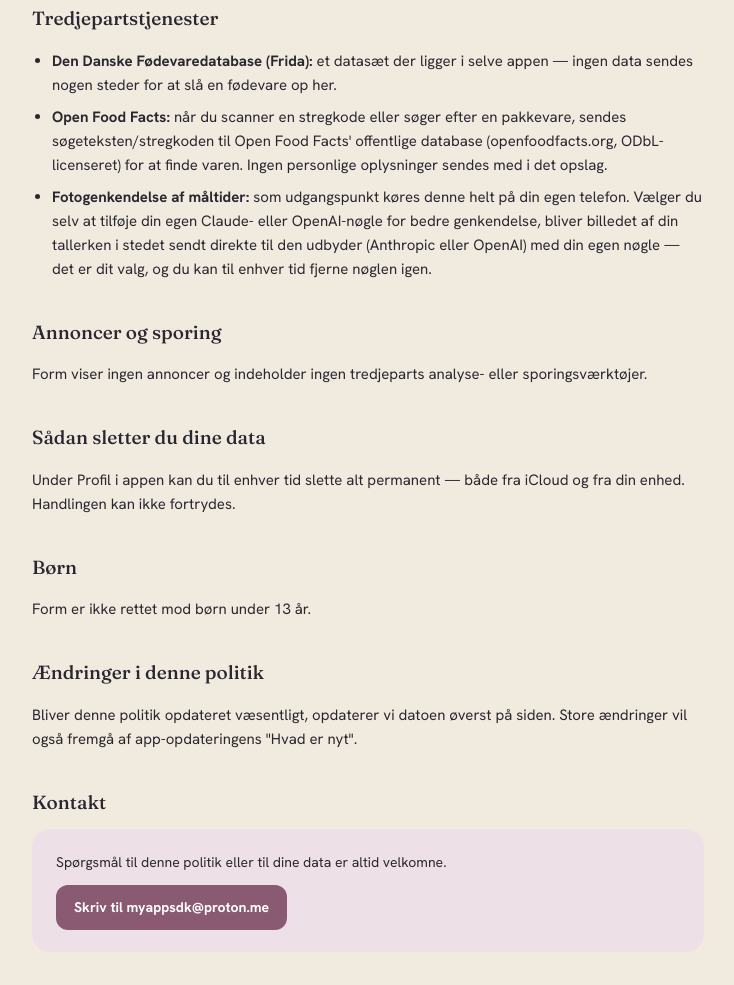
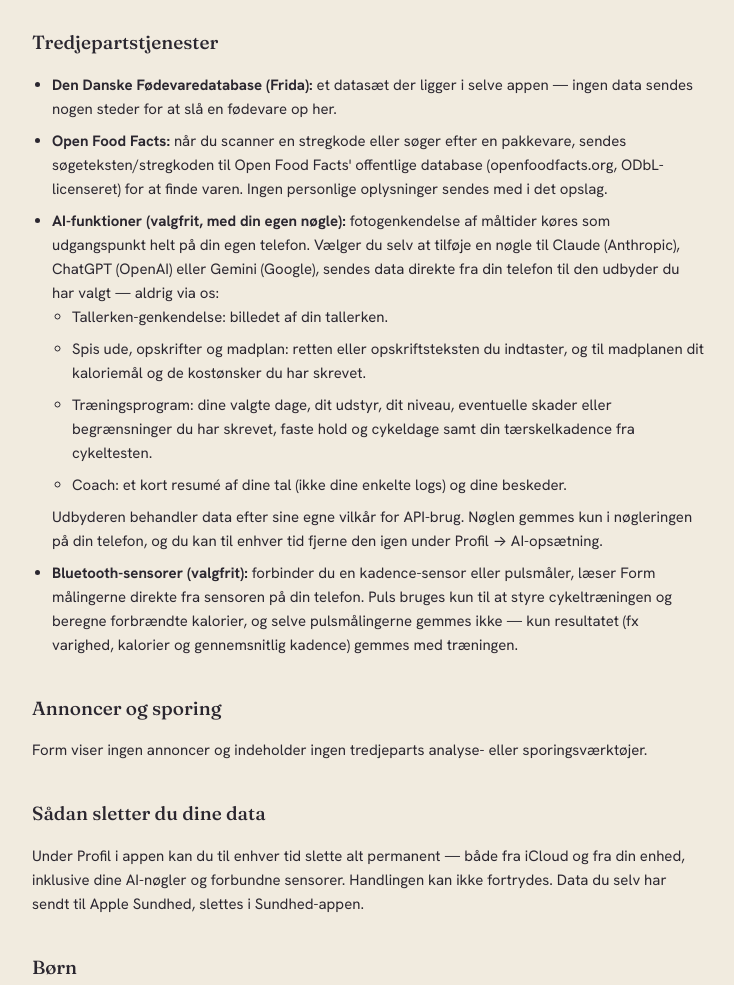
Before and after one commit to mtangedkapps/form, a plain HTML site: page privacy.html in a window 1280 px wide. Shown: the part 947-1932 px from the top of the page, without its empty margins (272-1006 px from the left). Drawn offline with Linux system fonts and the light colour scheme.

Commit message:
Revise privacy policy with new AI features and updates
Updated the last modified date and added details about AI features and data deletion.

```diff
--- a/privacy.html
+++ b/privacy.html
@@ -149,7 +149,7 @@
         <p>Kost-, vægt- og kropsapp · form frem for tal</p>
       </div>
     </header>
-    <p class="updated">Sidst opdateret: 12. august 2026</p>
+    <p class="updated">Sidst opdateret: 11. oktober 2026</p>
 
     <div class="summary">
       <p>
@@ -162,8 +162,9 @@
 
     <h2>Hvilke data behandler Form</h2>
     <p>Form gemmer det, du selv indtaster: mål og målepunkter, mad- og væskelog,
-       skabeloner og ugeplaner, træningsprogrammer og -historik, og indstillinger
-       som mål-type og målefrekvens. Ingen af disse data kræver en konto hos os —
+       skabeloner og ugeplaner, træningsprogrammer og -historik, cykelture, dine
+       træningssteder og dit udstyr, hvilepuls og resultatet af cykeltesten, og
+       indstillinger som mål-type og målefrekvens. Ingen af disse data kræver en konto hos os —
        Form opretter aldrig en brugerprofil på en server, vi ejer.</p>
 
     <h2>Hvor gemmes dine data</h2>
@@ -196,11 +197,27 @@
         efter en pakkevare, sendes søgeteksten/stregkoden til Open Food Facts'
         offentlige database (openfoodfacts.org, ODbL-licenseret) for at finde varen.
         Ingen personlige oplysninger sendes med i det opslag.</li>
-      <li><strong>Fotogenkendelse af måltider:</strong> som udgangspunkt køres denne
-        helt på din egen telefon. Vælger du selv at tilføje din egen Claude- eller
-        OpenAI-nøgle for bedre genkendelse, bliver billedet af din tallerken i
-        stedet sendt direkte til den udbyder (Anthropic eller OpenAI) med din egen
-        nøgle — det er dit valg, og du kan til enhver tid fjerne nøglen igen.</li>
+      <li><strong>AI-funktioner (valgfrit, med din egen nøgle):</strong> fotogenkendelse
+        af måltider køres som udgangspunkt helt på din egen telefon. Vælger du selv at
+        tilføje en nøgle til Claude (Anthropic), ChatGPT (OpenAI) eller Gemini (Google),
+        sendes data direkte fra din telefon til den udbyder du har valgt — aldrig via os:
+        <ul>
+          <li>Tallerken-genkendelse: billedet af din tallerken.</li>
+          <li>Spis ude, opskrifter og madplan: retten eller opskriftsteksten du indtaster,
+            og til madplanen dit kaloriemål og de kostønsker du har skrevet.</li>
+          <li>Træningsprogram: dine valgte dage, dit udstyr, dit niveau, eventuelle skader
+            eller begrænsninger du har skrevet, faste hold og cykeldage samt din
+            tærskelkadence fra cykeltesten.</li>
+          <li>Coach: et kort resumé af dine tal (ikke dine enkelte logs) og dine beskeder.</li>
+        </ul>
+        Udbyderen behandler data efter sine egne vilkår for API-brug. Nøglen gemmes kun i
+        nøgleringen på din telefon, og du kan til enhver tid fjerne den igen under
+        Profil → AI-opsætning.</li>
+      <li><strong>Bluetooth-sensorer (valgfrit):</strong> forbinder du en kadence-sensor
+        eller pulsmåler, læser Form målingerne direkte fra sensoren på din telefon.
+        Puls bruges kun til at styre cykeltræningen og beregne forbrændte kalorier, og
+        selve pulsmålingerne gemmes ikke — kun resultatet (fx varighed, kalorier og
+        gennemsnitlig kadence) gemmes med træningen.</li>
     </ul>
 
     <h2>Annoncer og sporing</h2>
@@ -209,7 +226,9 @@
 
     <h2>Sådan sletter du dine data</h2>
     <p>Under Profil i appen kan du til enhver tid slette alt permanent — både fra
-       iCloud og fra din enhed. Handlingen kan ikke fortrydes.</p>
+       iCloud og fra din enhed, inklusive dine AI-nøgler og forbundne sensorer.
+       Handlingen kan ikke fortrydes. Data du selv har sendt til Apple Sundhed,
+       slettes i Sundhed-appen.</p>
 
     <h2>Børn</h2>
     <p>Form er ikke rettet mod børn under 13 år.</p>
```
